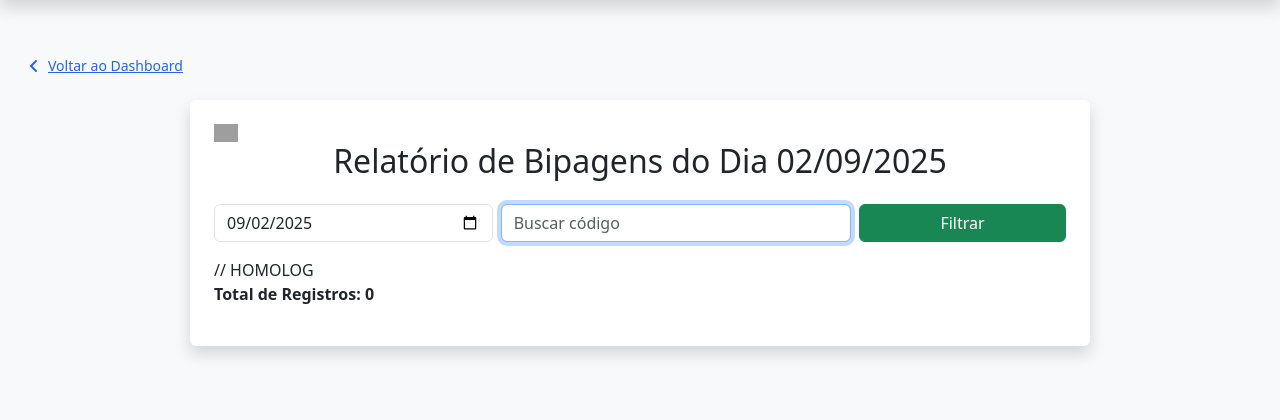
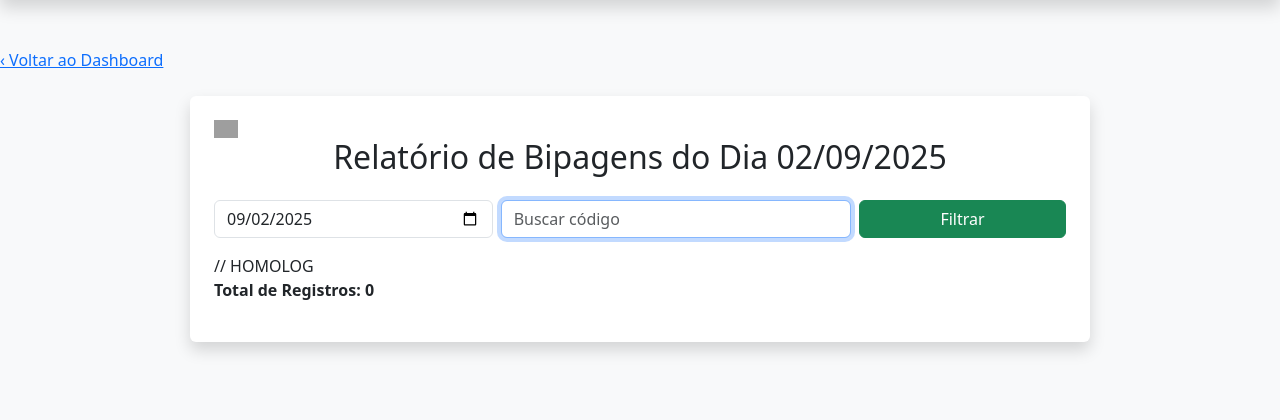
Before and after one commit to jozimar-dotcom/bip, a PHP site: page /relatorio.php in a window 1280 px wide. Shown: the part 72-492 px from the top of the page. Run offline with PHP 8.4, Linux system fonts and the light colour scheme; the visitor is signed in with stand-in values (Sample User, id 1); tables that the repository leaves empty or names only in its code hold one stand-in row (values such as "Sample post"); some libraries are stand-ins or nearby versions; grey boxes are pictures that could not be loaded.

Commit message:
Update voltar_dashboard.php

```diff
--- a/includes/voltar_dashboard.php
+++ b/includes/voltar_dashboard.php
@@ -1,8 +1,15 @@
-<div class="mt-2 ml-6">
-    <a href="dashboard.php" class="inline-flex items-center text-sm text-blue-600 hover:underline hover:text-blue-800 transition">
-        <svg xmlns="http://www.w3.org/2000/svg" class="h-5 w-5 mr-1" viewBox="0 0 20 20" fill="currentColor">
-            <path fill-rule="evenodd" d="M12.707 15.707a1 1 0 01-1.414 0L5.586 10l5.707-5.707a1 1 0 011.414 1.414L8.414 10l4.293 4.293a1 1 0 010 1.414z" clip-rule="evenodd" />
-        </svg>
-        Voltar ao Dashboard
-    </a>
-</div>
+<?php
+// includes/voltar_dashboard.php — link padronizado "Voltar ao Dashboard"
+if (session_status() !== PHP_SESSION_ACTIVE) { session_start(); }
+
+$perfil = $_SESSION['perfil'] ?? 'user';
+
+// Destino conforme perfil
+$destino = 'dashboard_user.php';
+if ($perfil === 'admin') {
+  $destino = 'dashboard.php';
+} elseif ($perfil === 'conferente') {
+  $destino = 'dashboard_conferente.php';
+}
+?>
+<a href="<?= htmlspecialchars($destino) ?>" class="back-link">‹ Voltar ao Dashboard</a>
```
